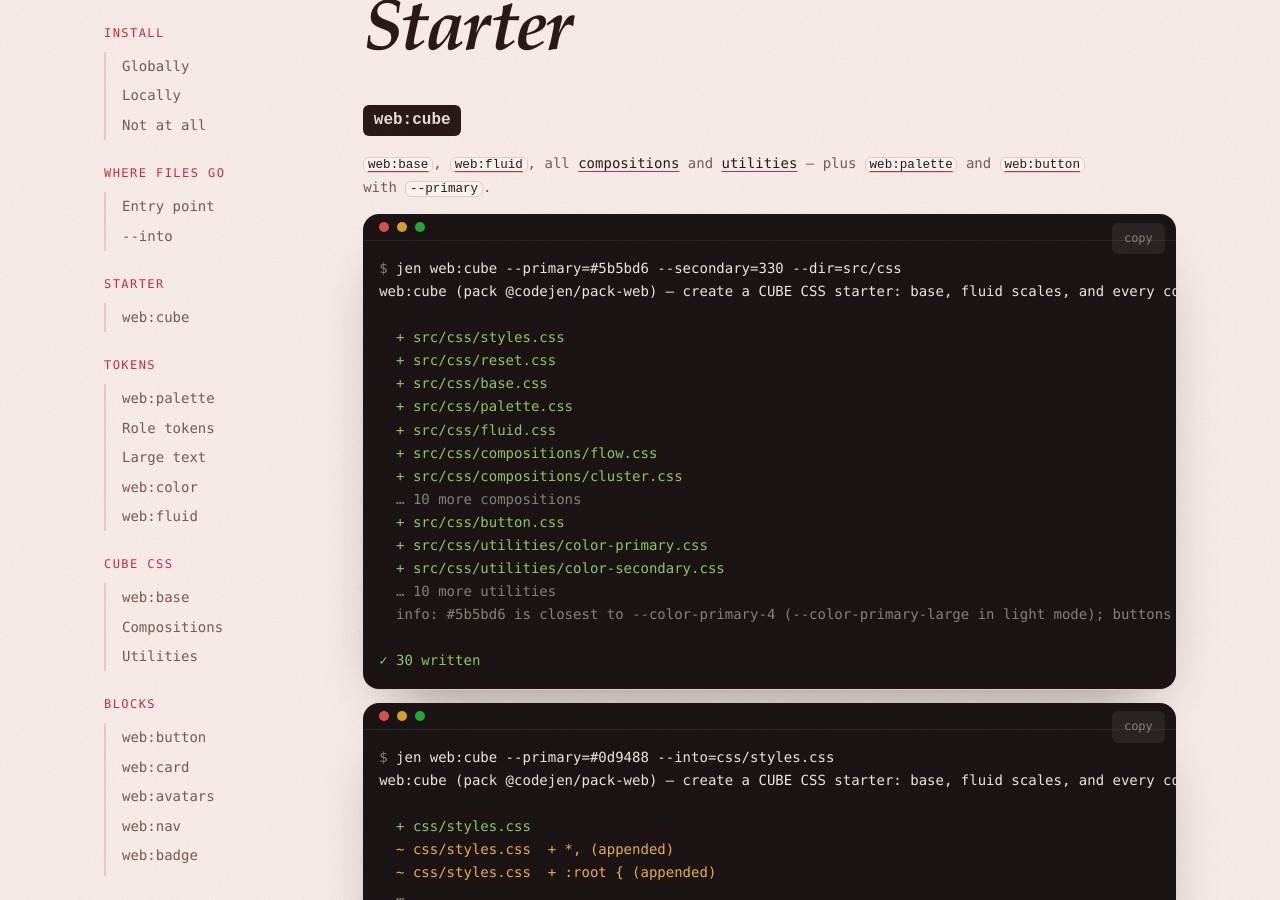
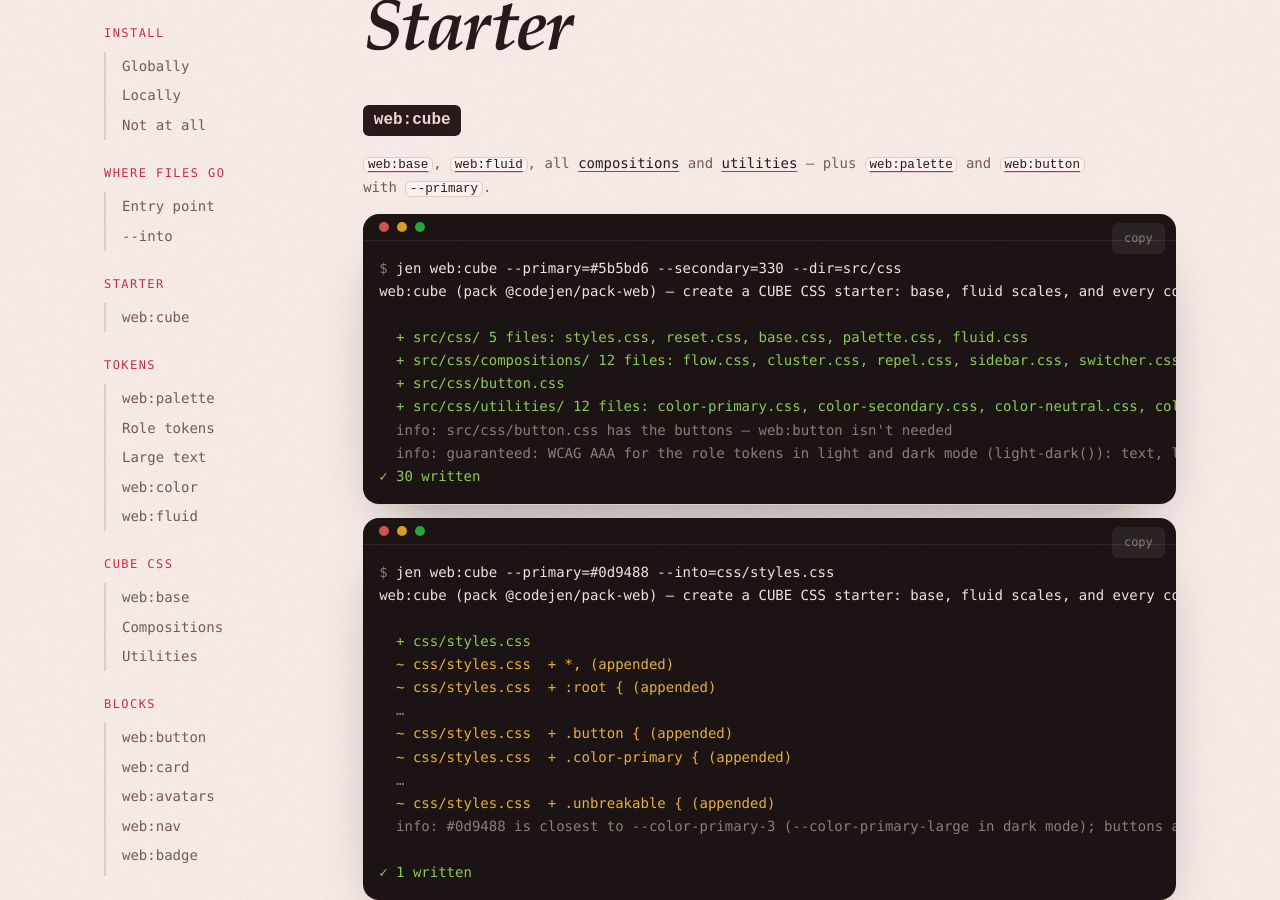
Before and after one commit to learosema/jen, a Jekyll site: the page built from docs/web.md, in a window 1280 px wide and 900 px high, scrolled down 2399 px. Built offline with Jekyll 4.4.1, drawn with Linux system fonts in a browser that asks for light colours; some of the changed text lies outside the part shown.

Commit message:
fix(jen): one plan line for many new files in a folder; say where a moved generator went
Four or more files created one after another in the same folder print as one line with their
names – web:cube's 29 lines become 4; --json still lists each. A pack may export moved (old name →
new one), and jen js:vite then says "moved – it's jen web:vite now" instead of "not found". The
website's terminal examples follow, and the web: generators there name pack-web, where they live.

```diff
--- a/docs/_data/terminals.yml
+++ b/docs/_data/terminals.yml
@@ -56,10 +56,7 @@ sdl3:
   - ""
   - "  + my-game/CMakeLists.txt"
   - "  + my-game/vendor/CMakeLists.txt"
-  - "  + my-game/src/CMakeLists.txt"
-  - "  + my-game/src/main.cpp"
-  - "  + my-game/src/app.h"
-  - "  + my-game/src/app.cpp"
+  - "  + my-game/src/ 4 files: CMakeLists.txt, main.cpp, app.h, app.cpp"
   - ""
   - "✓ 6 written"
 
@@ -74,14 +71,7 @@ sdl3_opengl:
   - "  + my-game/vendor/glad/include/glad/glad.h"
   - "  + my-game/vendor/glad/include/KHR/khrplatform.h"
   - "  + my-game/vendor/glad/src/glad.c"
-  - "  + my-game/src/CMakeLists.txt"
-  - "  + my-game/src/main.cpp"
-  - "  + my-game/src/app.h"
-  - "  + my-game/src/app.cpp"
-  - "  + my-game/src/shader-utils.h"
-  - "  + my-game/src/shader-utils.cpp"
-  - "  + my-game/src/quad.vert.glsl"
-  - "  + my-game/src/quad.frag.glsl"
+  - "  + my-game/src/ 8 files: CMakeLists.txt, main.cpp, app.h, app.cpp, shader-utils.h, shader-utils.cpp, quad.vert.glsl, quad.frag.glsl"
   - ""
   - "✓ 15 written"
 
@@ -145,10 +135,7 @@ app:
   - "cpp:app (pack @codejen/pack-cpp) – create a console app starter without SDL (<name>-core library + thin executable, main wraps argv in a span)"
   - ""
   - "  + my-tool/CMakeLists.txt"
-  - "  + my-tool/src/CMakeLists.txt"
-  - "  + my-tool/src/main.cpp"
-  - "  + my-tool/src/app.h"
-  - "  + my-tool/src/app.cpp"
+  - "  + my-tool/src/ 4 files: CMakeLists.txt, main.cpp, app.h, app.cpp"
   - ""
   - "✓ 5 written"
 
@@ -562,22 +549,14 @@ web_install_npx:
 
 web_cube:
   - "$ jen web:cube --primary=#5b5bd6 --secondary=330 --dir=src/css"
-  - "web:cube (pack @codejen/pack-web) – create a CUBE CSS starter: base, fluid scales, and every composition and utility at once (+ palette and buttons with --primary) – blocks like web:card are separate"
+  - "web:cube (pack @codejen/pack-web) – create a CUBE CSS starter: base, fluid scales, and every composition and utility at once (+ palette.css and button.css with --primary, so no web:button then) – blocks like web:card are separate"
   - ""
-  - "  + src/css/styles.css"
-  - "  + src/css/reset.css"
-  - "  + src/css/base.css"
-  - "  + src/css/palette.css"
-  - "  + src/css/fluid.css"
-  - "  + src/css/compositions/flow.css"
-  - "  + src/css/compositions/cluster.css"
-  - "  … 10 more compositions"
+  - "  + src/css/ 5 files: styles.css, reset.css, base.css, palette.css, fluid.css"
+  - "  + src/css/compositions/ 12 files: flow.css, cluster.css, repel.css, sidebar.css, switcher.css, grid.css, wrapper.css, center.css, overlay.css, breakout.css, reel.css, gallery.css"
   - "  + src/css/button.css"
-  - "  + src/css/utilities/color-primary.css"
-  - "  + src/css/utilities/color-secondary.css"
-  - "  … 10 more utilities"
-  - "  info: #5b5bd6 is closest to --color-primary-4 (--color-primary-large in light mode); buttons and links use the darker -5 in light mode, -4 with --contrast=aa"
-  - ""
+  - "  + src/css/utilities/ 12 files: color-primary.css, color-secondary.css, color-neutral.css, color-success.css, color-warning.css, color-danger.css, color-info.css, steps.css, space.css, visually-hidden.css, pad-fluid.css, unbreakable.css"
+  - "  info: src/css/button.css has the buttons – web:button isn't needed"
+  - "  info: guaranteed: WCAG AAA for the role tokens in light and dark mode (light-dark()): text, links and buttons 7:1, -large 4.5:1, borders and focus 3:1; type and space grow with the viewport via clamp(), in rem; no px in any file"
   - "✓ 30 written"
 
 web_cube_into:
@@ -699,11 +678,7 @@ web_utilities:
   - "  + src/css/utilities/color-primary.css"
   - "  + src/css/utilities/color-neutral.css"
   - "  … 4 more colors: success, warning, danger, info"
-  - "  + src/css/utilities/steps.css"
-  - "  + src/css/utilities/space.css"
-  - "  + src/css/utilities/visually-hidden.css"
-  - "  + src/css/utilities/pad-fluid.css"
-  - "  + src/css/utilities/unbreakable.css"
+  - "  + src/css/utilities/ 5 files: steps.css, space.css, visually-hidden.css, pad-fluid.css, unbreakable.css"
   - "  ~ src/css/styles.css:8  + @import \"./utilities/color-primary.css\";"
   - "  … 10 more @imports"
   - ""
@@ -849,10 +824,7 @@ web_tailwind:
   - "$ jen web:cube --primary=#5b5bd6 --dir=src/css"
   - "web:cube (pack @codejen/pack-web) – create a CUBE CSS starter: base, fluid scales, and every composition and utility at once (+ palette and buttons with --primary) – blocks like web:card are separate"
   - ""
-  - "  + src/css/reset.css"
-  - "  + src/css/base.css"
-  - "  + src/css/palette.css"
-  - "  + src/css/fluid.css"
+  - "  + src/css/ 4 files: reset.css, base.css, palette.css, fluid.css"
   - "  + src/css/compositions/flow.css"
   - "  … 11 more compositions"
   - "  + src/css/button.css"
@@ -1008,7 +980,7 @@ js_install_npx:
 
 js_element:
   - "$ jen web:element --name=star-rating --attrs=max:number,readonly:boolean --events=\"change:{value:number}\" --form --into=index.html --dir=src/components"
-  - "web:element (pack @codejen/pack-js) – create a custom element with typed attributes and events (--into loads it from a page or module)"
+  - "web:element (pack @codejen/pack-web) – create a custom element with typed attributes and events (--into loads it from a page or module)"
   - ""
   - "  + src/components/star-rating.ts"
   - "  ~ index.html:3  + <star-rating></star-rating>"
@@ -1018,7 +990,7 @@ js_element:
 
 js_element_jsdoc:
   - "$ jen web:element --name=my-counter --attrs=count:number --events=change --dir=src/components"
-  - "web:element (pack @codejen/pack-js) – create a custom element with typed attributes and events (--into loads it from a page or module)"
+  - "web:element (pack @codejen/pack-web) – create a custom element with typed attributes and events (--into loads it from a page or module)"
   - ""
   - "  + src/components/my-counter.js"
   - "  + src/components/elements.d.ts"
@@ -1028,7 +1000,7 @@ js_element_jsdoc:
 
 js_roving:
   - "$ jen web:roving --dir=src/lib"
-  - "web:roving (pack @codejen/pack-js) – create roving tabindex for toolbars, tab lists, radio groups and listboxes (ARIA APG)"
+  - "web:roving (pack @codejen/pack-web) – create roving tabindex for toolbars, tab lists, radio groups and listboxes (ARIA APG)"
   - ""
   - "  + src/lib/roving-tabindex.ts"
   - ""
@@ -1036,7 +1008,7 @@ js_roving:
 
 js_menu:
   - "$ jen web:menu --dir=src/lib"
-  - "web:menu (pack @codejen/pack-js) – create menu and menubar keyboard interaction: arrows, Home/End, typeahead, Escape, popover-aware (ARIA APG)"
+  - "web:menu (pack @codejen/pack-web) – create menu and menubar keyboard interaction: arrows, Home/End, typeahead, Escape, popover-aware (ARIA APG)"
   - ""
   - "  + src/lib/menu.ts"
   - ""
@@ -1044,7 +1016,7 @@ js_menu:
 
 js_grid:
   - "$ jen web:grid-navigation --dir=src/lib"
-  - "web:grid-navigation (pack @codejen/pack-js) – create two-dimensional grid navigation with arrows, Home/End, Page Up/Down (ARIA APG)"
+  - "web:grid-navigation (pack @codejen/pack-web) – create two-dimensional grid navigation with arrows, Home/End, Page Up/Down (ARIA APG)"
   - ""
   - "  + src/lib/grid-navigation.ts"
   - ""
@@ -1052,7 +1024,7 @@ js_grid:
 
 js_hotkeys:
   - "$ jen web:hotkeys --dir=src/lib"
-  - "web:hotkeys (pack @codejen/pack-js) – create a hotkeys registry: scoped bindings, modifiers, ignores typing, optional help overlay"
+  - "web:hotkeys (pack @codejen/pack-web) – create a hotkeys registry: scoped bindings, modifiers, ignores typing, optional help overlay"
   - ""
   - "  + src/lib/hotkeys.ts"
   - ""
@@ -1128,13 +1100,9 @@ js_test:
 
 js_vite:
   - "$ jen web:vite --name=shop --framework=react --types=ts"
-  - "web:vite (pack @codejen/pack-js) – create a new Vite project in its own directory, from npm create vite@latest"
+  - "web:vite (pack @codejen/pack-web) – create a new Vite project in its own directory, from npm create vite@latest"
   - ""
-  - "  + shop/.gitignore"
-  - "  + shop/.oxlintrc.json"
-  - "  + shop/README.md"
-  - "  + shop/index.html"
-  - "  + shop/package.json"
+  - "  + shop/ 5 files: .gitignore, .oxlintrc.json, README.md, index.html, package.json"
   - "  + shop/public/favicon.svg"
   - "  + shop/public/icons.svg"
   - "  + shop/src/App.css"
@@ -1144,24 +1112,18 @@ js_vite:
   - "  + shop/src/assets/vite.svg"
   - "  + shop/src/index.css"
   - "  + shop/src/main.tsx"
-  - "  + shop/tsconfig.app.json"
-  - "  + shop/tsconfig.json"
-  - "  + shop/tsconfig.node.json"
-  - "  + shop/vite.config.ts"
+  - "  + shop/ 4 files: tsconfig.app.json, tsconfig.json, tsconfig.node.json, vite.config.ts"
   - ""
   - "✓ 18 written"
 
 js_esbuild:
   - "$ jen web:esbuild --name=tool --types=ts --withTest"
-  - "web:esbuild (pack @codejen/pack-js) – create a new project bundled by esbuild, in its own directory"
+  - "web:esbuild (pack @codejen/pack-web) – create a new project bundled by esbuild, in its own directory"
   - ""
   - "  + tool/package.json"
   - "  + tool/index.html"
   - "  + tool/.gitignore"
-  - "  + tool/src/style.css"
-  - "  + tool/src/main.ts"
-  - "  + tool/src/counter.ts"
-  - "  + tool/src/counter.test.ts"
+  - "  + tool/src/ 4 files: style.css, main.ts, counter.ts, counter.test.ts"
   - "  + tool/tsconfig.json"
   - ""
   - "✓ 8 written"
```
Also changed, not shown: docs/generators.md (+2 -1 lines), packages/jen/jen.test.ts (+19 -0 lines), packages/jen/src/cli.ts (+9 -3 lines), packages/jen/src/core.ts (+20 -1 lines).
